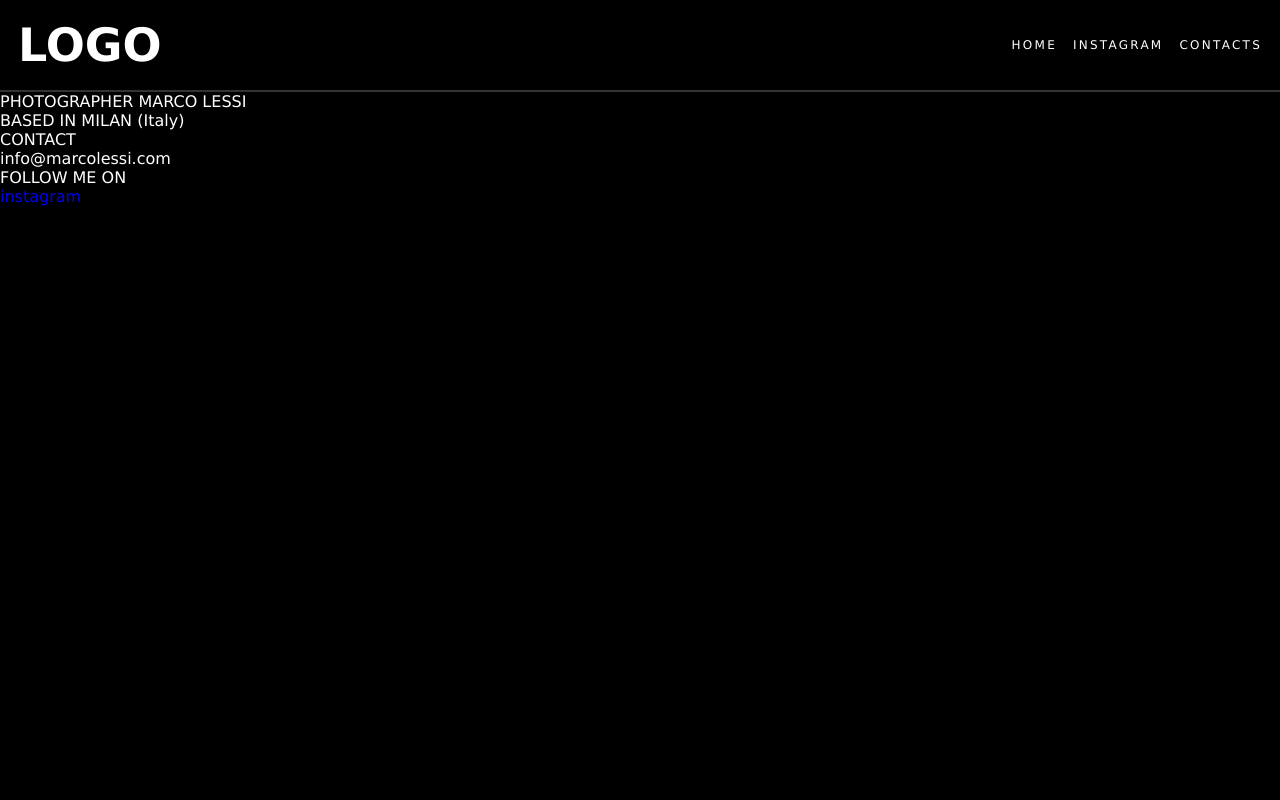
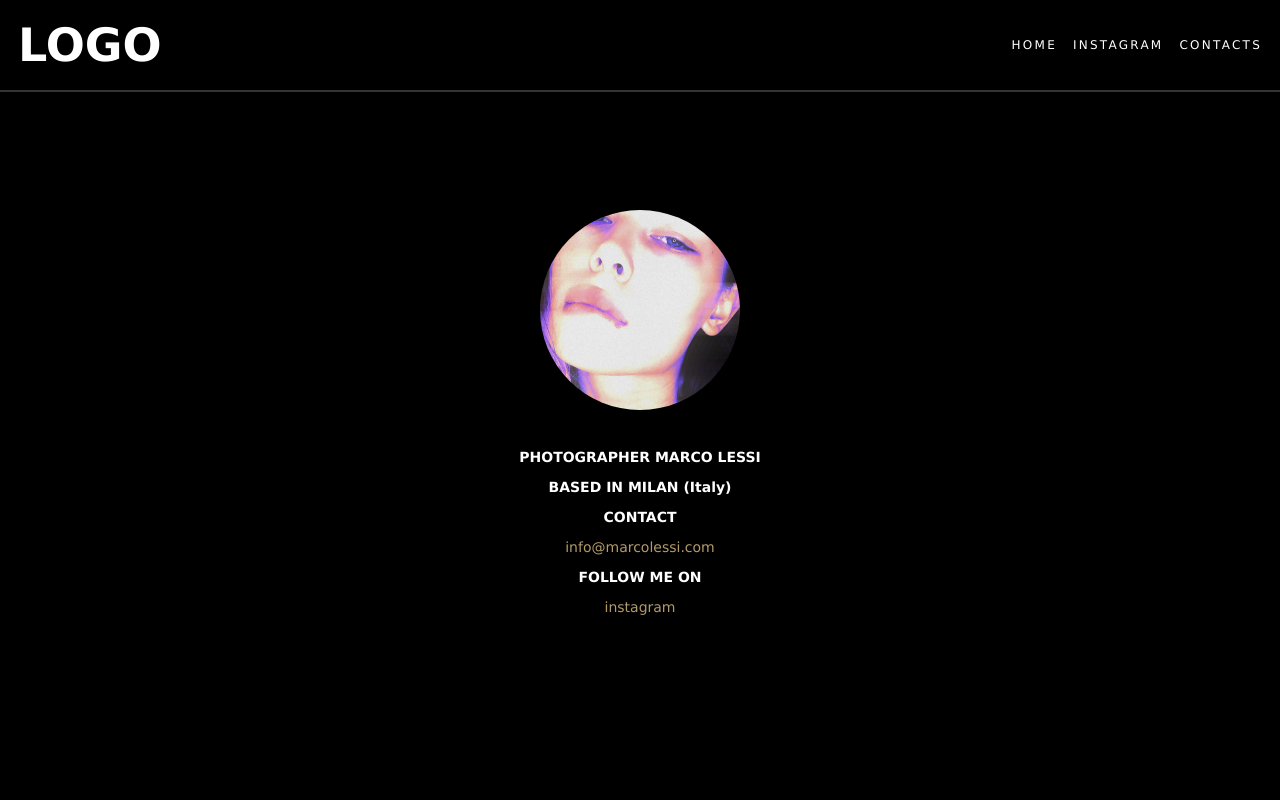
Before and after one commit to fedor11235/foto-olga, a Flask app: page /contacts in a window 1280 px wide. Run offline with Flask 3, Linux system fonts and the light colour scheme.

Commit message:
add test data and finish contact page

```diff
--- a/project_photo/static/css/contacts.css
+++ b/project_photo/static/css/contacts.css
@@ -1,3 +1,36 @@
+.contacts-wrapper {
+  position: absolute;
+  top:0;
+  left:0;
+  right:0;
+  bottom: 0;
+  display: flex;
+  align-items: center;
+  justify-content: center;
+}
 .contacts {
+  display: flex;
+  flex-direction: column;
+  align-items: center;
   color: white;
 }
+.contacts-title {
+  font-size: 14px;
+  font-weight: 700;
+  line-height: 30px;
+  text-align: center;
+}
+.info {
+  font-size: 14px;
+  line-height: 30px;
+  color: rgb(179, 154, 107);
+}
+.avatar {
+  height: 200px;
+  width: 200px;
+  border-radius: 50%;
+  background-repeat: no-repeat;
+  background-size: cover;
+  background-position: center;
+  margin: 32px 0;
+}
--- a/project_photo/templates/base.html
+++ b/project_photo/templates/base.html
@@ -2,8 +2,8 @@
 <html lang="ru">
   <head>
       <meta charset="UTF-8">
-      <link rel="icon" type="image/x-icon" href="{{ url_for('static', filename= 'img/favicon.png') }}">
-      <link rel="stylesheet" href="{{ url_for('static', filename= 'css/init.css') }}">
+      <link rel="icon" type="image/x-icon" href="{{ url_for('static', filename= 'img/test_favicon.png') }}">
+      <link rel="stylesheet" href="{{ url_for('static', filename= 'css/index.css') }}">
       {% block css %} {% endblock %}
       {% block js %} {% endblock %}
       <title>Фотограф Ольга</title>
--- a/project_photo/templates/pages/contacts.html
+++ b/project_photo/templates/pages/contacts.html
@@ -18,17 +18,20 @@
       <a class="section linck" href="{{ url_for('main.contacts') }}">contacts</a>
     </div>
   </div>
+  <div class="contacts-wrapper">
     <div class="contacts">
-    <div>PHOTOGRAPHER MARCO LESSI</br>BASED IN MILAN (Italy)</div>
-    <div>CONTACT</div>
-    <div>info@marcolessi.com</div>
-    <div>FOLLOW ME ON</div>
+      <div class="avatar" style="background-image: url('static/img/test_avatar.jpg')"></div>
+      <div class="contacts-title">PHOTOGRAPHER MARCO LESSI</br>BASED IN MILAN (Italy)</div>
+      <div class="contacts-title">CONTACT</div>
+      <div class="info">info@marcolessi.com</div>
+      <div class="contacts-title">FOLLOW ME ON</div>
       <div>
         <a
-        class="linck"
+          class="linck info"
           href="https://www.instagram.com/cxgoehs/"
           target="_blank"
         >instagram</a>
       </div>
     </div>
+  </div>
 {% endblock %}
```
Also changed, not shown: project_photo/templates/pages/main.html (+9 -9 lines), project_photo/static/css/index.css (renamed from project_photo/static/css/init.css), project_photo/static/img/test_avatar.jpg (added), project_photo/static/img/test_favicon.png (renamed from project_photo/static/img/favicon.png), project_photo/static/img/test_photo.jpg (renamed from project_photo/static/img/test.jpg). Lines whose indentation alone changed are shown as unchanged.
